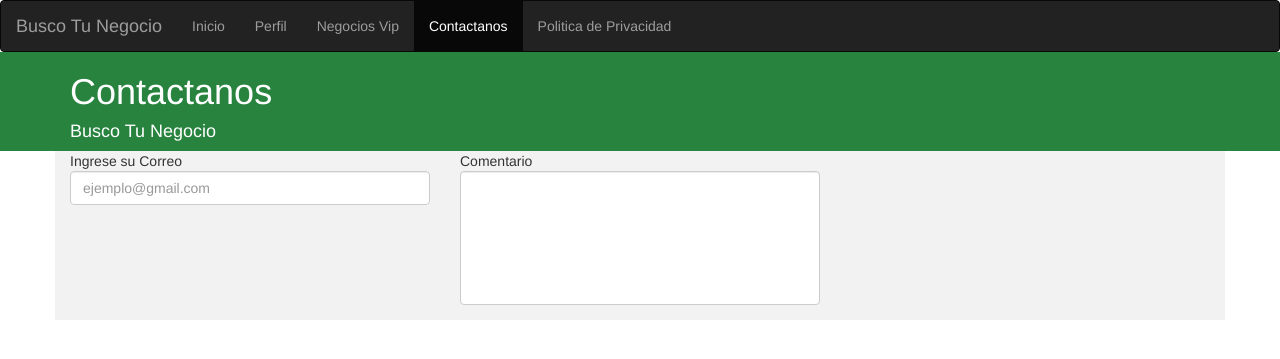
After one commit to KR-Soe/BuscoTuNegocio, a PHP site: page /contact.php in a window 1280 px wide. The commit adds this page. Shown: the top 359 px of the page. Run offline with PHP 8.4, Linux system fonts and the light colour scheme; some libraries are stand-ins or nearby versions.

Commit message:
front-end

```diff
--- /dev/null
+++ b/contact.php
@@ -0,0 +1,53 @@
+<!DOCTYPE html>
+<html>
+<head>
+    <meta charset="utf-8" />
+    <meta http-equiv="X-UA-Compatible" content="IE=edge">
+    <title>Contacto</title>
+    <meta name="viewport" content="width=device-width, initial-scale=1">
+    <link rel="stylesheet" href="https://maxcdn.bootstrapcdn.com/bootstrap/3.4.0/css/bootstrap.min.css">
+    <link rel="stylesheet" href="css/designs.css">
+    <link rel="stylesheet" href="css/styles.css">
+    <script src="http://codeorigin.jquery.com/jquery-1.10.2.min.js"></script>
+</head>
+<body>
+    <nav class="navbar navbar-inverse">
+        <div class="container-fluid">
+            <div class="navbar-header">
+                <a class="navbar-brand" href="#">Busco Tu Negocio</a>
+            </div>
+                <ul class="nav navbar-nav">
+                    <li><a href="index.php">Inicio</a></li>
+                    <li><a href="profile.php">Perfil</a></li>
+                    <li><a href="premium.php">Negocios Vip</a></li>
+                    <li class="active"><a href="contacto.php">Contactanos</a></li>
+		            <li><a href="politicaPrivacidad.html">Politica de Privacidad</a></li>
+                </ul>
+        </div>
+    </nav>
+    <header>
+        <div class="container">
+            <h1>Contactanos</h1>
+            <h4>Busco Tu Negocio</h4>
+        </div>
+    </header>
+    <div class="container">
+        <section class="row from">
+            <form id="comment-section">
+                <div class="form-row">
+                    <div class="form-group col-md-4">
+                        <label>Ingrese su Correo</label>
+                        <input type="email" class="form-control" id="mailC" placeholder="ejemplo@gmail.com" maxlength="50">
+                    </div>
+                </div>
+            </form>
+            <div class="form-group col-md-4">
+                <label>Comentario</label>
+                <textarea class="form-control" name="commentC" form="comment-section" cols="90" rows="6"></textarea>
+            </div>
+        </section>
+    </div>
+    <script src="https://ajax.googleapis.com/ajax/libs/jquery/3.3.1/jquery.min.js"></script>
+    <script src="https://maxcdn.bootstrapcdn.com/bootstrap/3.4.0/js/bootstrap.min.js"></script>
+</body>
+</html>
--- a/css/designs.css
+++ b/css/designs.css
@@ -162,6 +162,9 @@ input[type=radio]:hover{
 .screens_container{
     display: inline-block;
 }
+textarea[name=commentC]{
+    resize: none;
+}
 @media screen and (max-width: 700px){
 
 }
--- a/politicaPrivacidad.html
+++ b/politicaPrivacidad.html
@@ -20,9 +20,9 @@
                 </div>
                     <ul class="nav navbar-nav">
                         <li><a href="index.php">Inicio</a></li>
-                        <li><a href="profile.php">Publicar</a></li>
-                        <li><a href="#">Negocios Vip</a></li>
-                        <li><a href="#">Contactanos</a></li>
+                        <li><a href="profile.php">Perfil</a></li>
+                        <li><a href="premium.php">Negocios Vip</a></li>
+                        <li><a href="contact.php">Contactanos</a></li>
                         <li class="active"><a href="#">Política de Privacidad</a></li>
                     </ul>
             </div>
--- a/profile.php
+++ b/profile.php
@@ -28,9 +28,9 @@
             </div>
                 <ul class="nav navbar-nav">
                     <li><a href="index.php">Inicio</a></li>
-                    <li class="active"><a href="#">Publicar</a></li>
-                    <li><a href="#">Negocios Vip</a></li>
-                    <li><a href="#">Contactanos</a></li>
+                    <li class="active"><a href="#">Perfil</a></li>
+                    <li><a href="premium.php">Negocios Vip</a></li>
+                    <li><a href="contact.php">Contactanos</a></li>
 		            <li><a href="politicaPrivacidad.html">Politica de Privacidad</a></li>
                 </ul>
         </div>
```
Also changed, not shown: controller.php (+0 -7 lines), index.php (+6 -12 lines), premium.php (added, +44 -0 lines).
